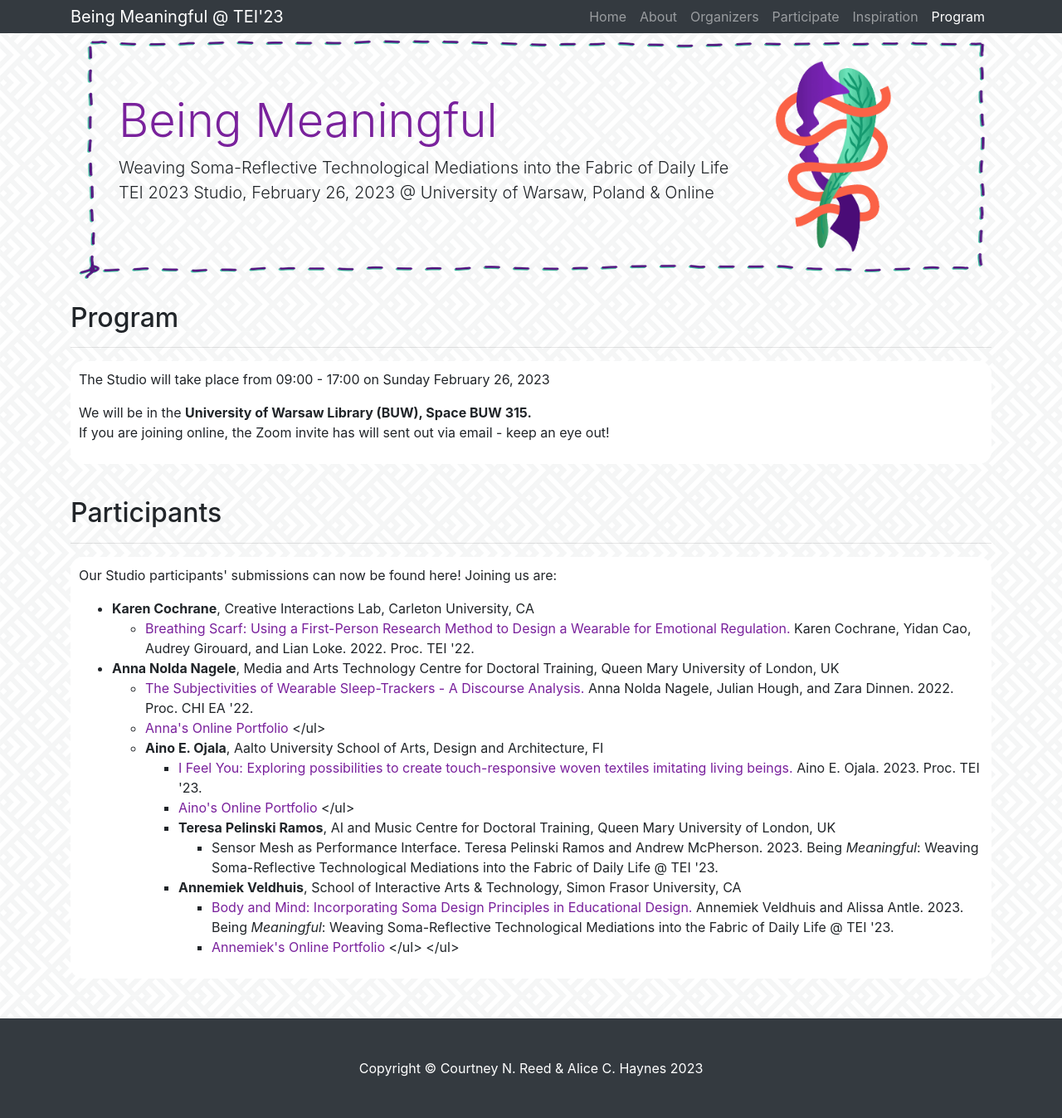
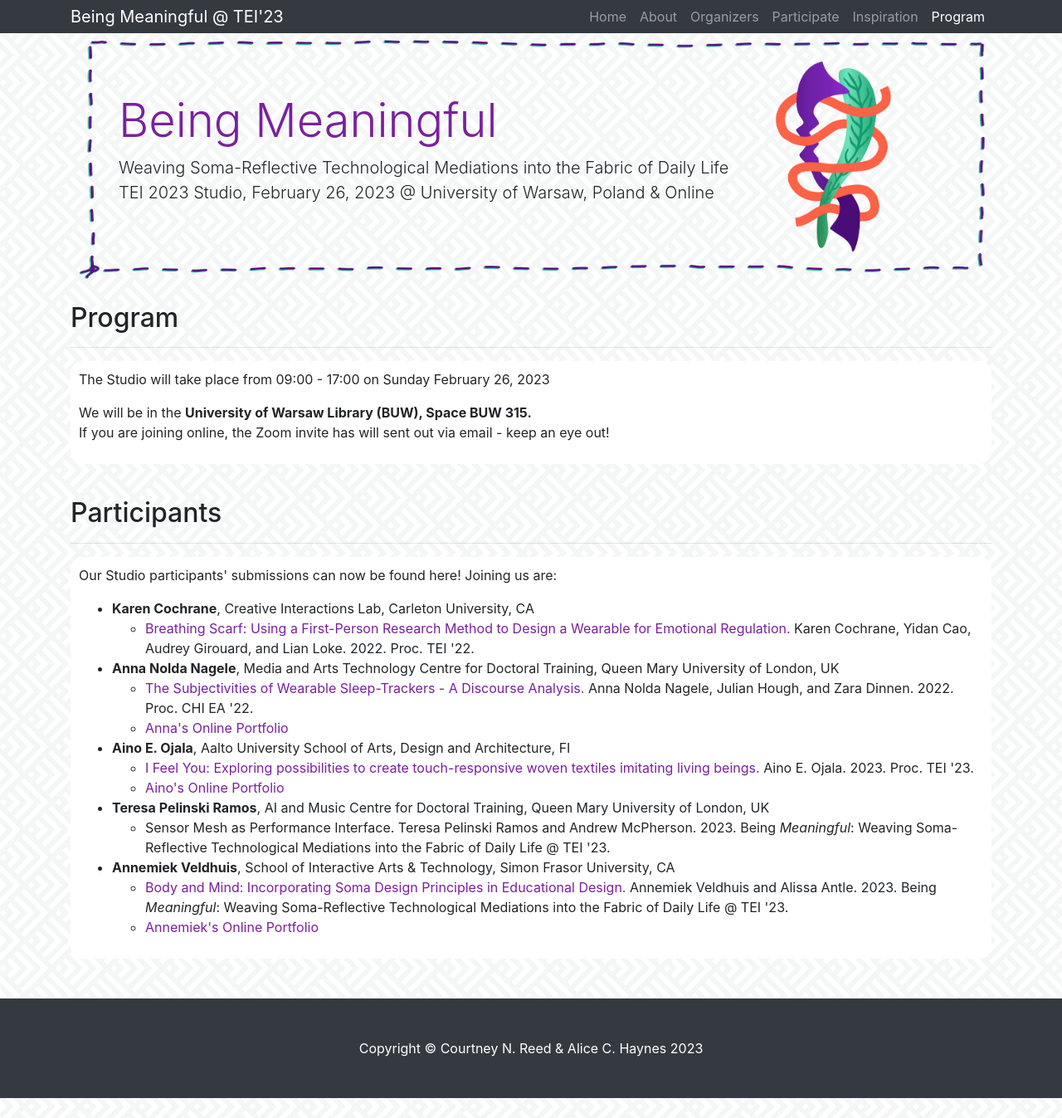
Before and after one commit to MeaningfulDesign/meaningfuldesign.github.io, a Jekyll site: the page built from _pages/program.md, in a window 1280 px wide. Shown: the whole page at 83% size. Built offline with Jekyll 4.4.1, drawn with Linux system fonts in a browser that asks for light colours; our own code applies the rules of GitHub Pages for plain Markdown files; after the commit the page ends 1323 px from its top, so only the background shows below that.

Commit message:
fix broken nested lists

```diff
--- a/_pages/program.md
+++ b/_pages/program.md
@@ -22,33 +22,38 @@
 <p>Our Studio participants' submissions can now be found here! Joining us are:</p>
 
 <ul>
-  <li><strong>Karen Cochrane</strong>, Creative Interactions Lab, Carleton University, CA</li>
+  <li><strong>Karen Cochrane</strong>, Creative Interactions Lab, Carleton University, CA
       <ul>
       <li><a href="https://doi.org/10.1145/3490149.3501330" target="_blank">Breathing Scarf: Using a First-Person Research Method to Design a Wearable for Emotional Regulation.</a> Karen Cochrane, Yidan Cao, Audrey Girouard, and Lian Loke. 2022. Proc. TEI '22.</li>
-    </ul>
+      </ul>
+    </li>
 
-  <li><strong>Anna Nolda Nagele</strong>, Media and Arts Technology Centre for Doctoral Training, Queen Mary University of London, UK</li>
+  <li><strong>Anna Nolda Nagele</strong>, Media and Arts Technology Centre for Doctoral Training, Queen Mary University of London, UK
       <ul>
       <li><a href="https://doi.org/10.1145/3491101.3519677" target="_blank">The Subjectivities of Wearable Sleep-Trackers - A Discourse Analysis.</a> Anna Nolda Nagele, Julian Hough, and Zara Dinnen. 2022. Proc. CHI EA '22.</li>
-      <li><a href="https://annanoldanagele.com/" target="_blank">Anna's Online Portfolio</a>
-    </ul>
+      <li><a href="https://annanoldanagele.com/" target="_blank">Anna's Online Portfolio</a></li>
+      </ul>
+    </li>
 
-  <li><strong>Aino E. Ojala</strong>, Aalto University School of Arts, Design and Architecture, FI</li>
+  <li><strong>Aino E. Ojala</strong>, Aalto University School of Arts, Design and Architecture, FI
         <ul>
       <li><a href="https://dl.acm.org/doi/10.1145/3569009.3576186" target="_blank">I Feel You: Exploring possibilities to create touch-responsive woven textiles imitating living beings.</a> Aino E. Ojala. 2023. Proc. TEI '23.</li>
-      <li><a href="www.instagram.com/ojalaaino" target="_blank">Aino's Online Portfolio</a>
-    </ul>
+      <li><a href="https://www.instagram.com/ojalaaino" target="_blank">Aino's Online Portfolio</a></li>
+        </ul>
+      </li>
 
-  <li><strong>Teresa Pelinski Ramos</strong>, AI and Music Centre for Doctoral Training, Queen Mary University of London, UK</li>
+  <li><strong>Teresa Pelinski Ramos</strong>, AI and Music Centre for Doctoral Training, Queen Mary University of London, UK
         <ul>
       <!-- <li><a href="">Sensor Mesh as Performance Interface.</a> Teresa Pelinski Ramos, Andrew McPherson. Being <em>Meaningful</em>: Weaving Soma-Reflective Technological Mediations into the Fabric of Daily Life @ TEI '23.</li> -->
             <li>Sensor Mesh as Performance Interface. Teresa Pelinski Ramos and Andrew McPherson. 2023. Being <em>Meaningful</em>: Weaving Soma-Reflective Technological Mediations into the Fabric of Daily Life @ TEI '23.</li>
-    </ul>
+        </ul>
+      </li>
 
-  <li><strong>Annemiek Veldhuis</strong>, School of Interactive Arts & Technology, Simon Frasor University, CA</li>
+  <li><strong>Annemiek Veldhuis</strong>, School of Interactive Arts & Technology, Simon Frasor University, CA
         <ul>
       <li><a href="http://meaningfuldesign.github.io/docs/SomaDesignWorkshop_Positionpaper_AnnemiekVeldhuis_Version2.pdf" target="_blank">Body and Mind: Incorporating Soma Design Principles in Educational Design.</a> Annemiek Veldhuis and Alissa Antle. 2023. Being <em>Meaningful</em>: Weaving Soma-Reflective Technological Mediations into the Fabric of Daily Life @ TEI '23.</li>
-      <li><a href="annemiekveldhuis.nl" target="_blank">Annemiek's Online Portfolio</a>
-    </ul>
+      <li><a href="https://annemiekveldhuis.nl" target="_blank">Annemiek's Online Portfolio</a></li>
+        </ul>
+      </li>
 </ul>
 <p>
```
